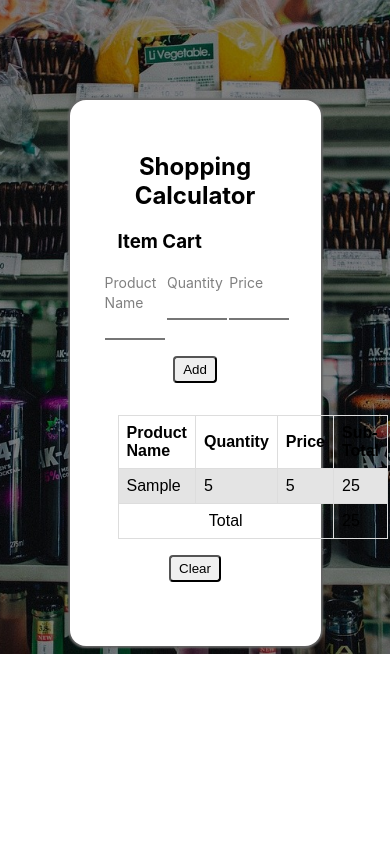
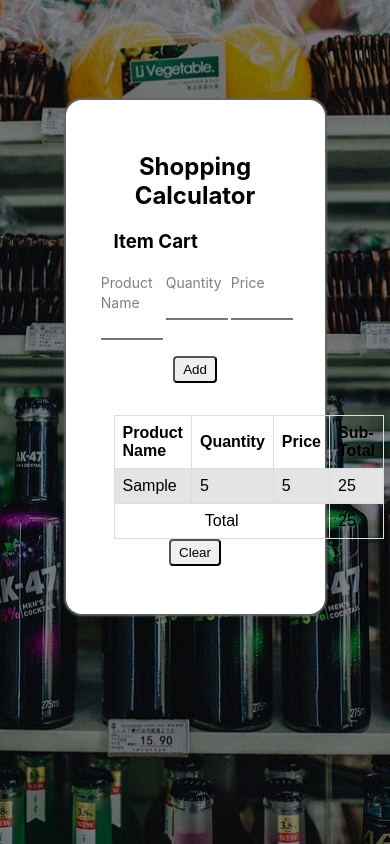
Before and after one commit to Ibidapo/Shopping-Cart, a plain HTML site: page index.html in a window 390 px wide. Both pictures are taken after typing "Sample", "5", "5" into the empty fields and a click on the button "Add". Drawn offline with Linux system fonts and the light colour scheme.

Commit message:
Improved functional modeling and mobile responsiveness

```diff
--- a/css/style.css
+++ b/css/style.css
@@ -2,7 +2,8 @@
 body {
   background: url(../images/drink-shelf.jpg) no-repeat center;
   background-size: cover;
-  height: 100%;
+  margin: 0;
+  min-height: 100vh;
   font-family: -apple-system, BlinkMacSystemFont, 'Segoe UI', Roboto, Oxygen, Ubuntu, Cantarell, 'Open Sans', 'Helvetica Neue', sans-serif
 }
 
@@ -69,13 +70,17 @@ button {
   padding: 0.25rem 0.5rem;
   border-radius: 0.25rem;
 }
+#clearCart {
+  display: none;
+}
 
 /* Styling for Body of Application */
 .container {
   background: white;
+  position: relative;
+  top: 100px;
   width: 50%;
   padding: 2rem;
-  margin-top: 100px;
   box-shadow: 0 0 2px 2px #666666;
   border-radius: 1rem;
 }
--- a/index.html
+++ b/index.html
@@ -1,6 +1,7 @@
 <!DOCTYPE html>
 <html lang='en'>
     <head>
+        <meta name="viewport" content="width=device-width, initial-scale=1.0">
         <title>Shopping Cart</title>
         <link rel="stylesheet" type="text/css" href="css/style.css">
     </head>
@@ -42,8 +43,8 @@
                         <td id="total">0</td>
                     </tr>
                 </table>
-                <div class="input-box text-center py-1">
-                    <button id="clearCart">Clear</button>
+                <div class="input-box text-center">
+                    <button class="my-1" id="clearCart">Clear</button>
                 </div>
             </div>
         </div>
--- a/js/index.js
+++ b/js/index.js
@@ -1,34 +1,30 @@
 document.addEventListener('DOMContentLoaded', function(){
-  console.log('DOM has loaded');
   // Variables holding values from input fields
-  let name, qty, price, subTotal, itemValues;
+  const name = document.getElementById('name');
+  const qty =  document.getElementById('qty');
+  const price = document.getElementById('price');
   // Varaiable holding 'total cell' element
-  let total = document.getElementById('total');
+  const total = document.getElementById('total');
   // Variables holding 'add button' and 'clear button' elements
-  let addCart = document.getElementById('addCart');
-  let clearCart = document.getElementById('clearCart');
+  const addCart = document.getElementById('addCart');
+  const clearCart = document.getElementById('clearCart');
   // Variables holding values of Table elements
   let table, row, cell1, cell2, cell3, cell4;
 
   let subTotals = [];
+  let items;
 
-  let getValues = () => {
+  const getValues = (itemName, itemQty, itemPrice) => {
     //initilize element to variables
-    name = document.getElementById('name').value;
-    qty = document.getElementById('qty').value;
-    price = document.getElementById('price').value;
-    subTotal = qty * price;
-    subTotals.push(subTotal);
+    let itemSubTotal = itemQty * itemPrice;
+    subTotals.push(itemSubTotal);
 
     document.getElementById('cartForm').reset()
 
-    console.log({name, qty, price, subTotal});
-    return {name, qty, price, subTotal};
+    return {itemName, itemQty, itemPrice, itemSubTotal};
   }
 
-  let insertValues = () => {
-    itemValues = getValues();
-
+  const insertValues = (itemValue) => {
     // Initialize element of id='tableCart' to variable 'table'
     table = document.getElementById('cartTable');
     // Create an empty <tr> element and add it to the 1st position of the table body
@@ -40,14 +36,14 @@ document.addEventListener('DOMContentLoaded', function(){
     cell4 = row.insertCell(3);
 
     // Add some text to the new cells:
-    cell1.innerHTML = itemValues.name;
-    cell2.innerHTML = itemValues.qty;
-    cell3.innerHTML = itemValues.price;
-    cell4.innerHTML = itemValues.subTotal;
+    cell1.innerHTML = itemValue.itemName;
+    cell2.innerHTML = itemValue.itemQty;
+    cell3.innerHTML = itemValue.itemPrice;
+    cell4.innerHTML = itemValue.itemSubTotal;
     total.innerHTML = subTotals.reduce((a, b) => a + b);
   }
 
-  let clearTable = () => {
+  const clearTable = () => {
     let fullTable = document.getElementById('cartTable')
     let numOfRows = fullTable.rows.length;
 
@@ -57,11 +53,17 @@ document.addEventListener('DOMContentLoaded', function(){
 
     total.innerHTML = 0;
     subTotals = [];
+    clearCart.style.display = 'none';
   }
 
   addCart.addEventListener('click', function(event) {
     event.preventDefault();
-    insertValues();
+    let nameVal = name.value;
+    let qtyVal = qty.value;
+    let priceVal = price.value;
+    items = getValues(nameVal, qtyVal, priceVal);
+    insertValues(items);
+    clearCart.style.display = 'inline-block';
   });
 
   clearCart.addEventListener('click', clearTable);
```
